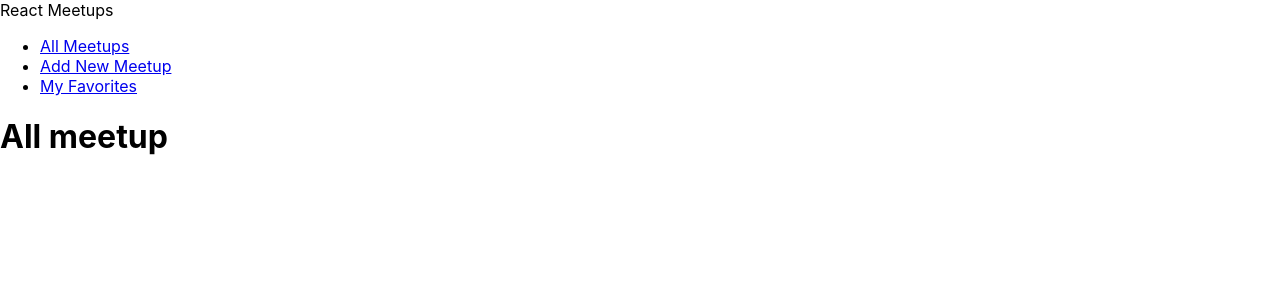
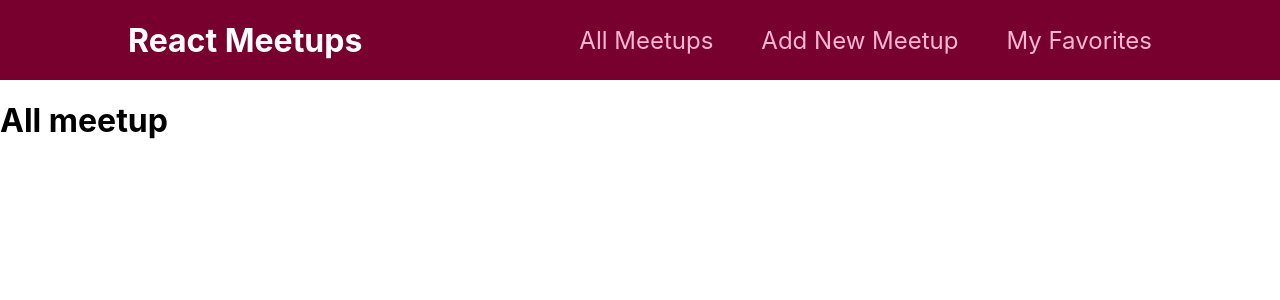
Before and after one commit to Denaindra/ReactJSMeetups, a React (Create React App) app: page / in a window 1280 px wide. Shown: the top 300 px of the page. Built offline with nearby package versions, Linux system fonts and the light colour scheme.

Commit message:
fixed navigation bar width

```diff
--- a/src/componet/layout/MainNavigation.jsx
+++ b/src/componet/layout/MainNavigation.jsx
@@ -1,9 +1,10 @@
 import { Link } from "react-router-dom";
+import classes  from '../../css/MainNavigation.module.css'
 
 const MainNavigation = () => {
     return (
-        <header>
-        <div>React Meetups</div>
+        <header className={classes.header}>
+        <div  className={classes.logo}>React Meetups</div>
         <nav>
           <ul>
             <li>
--- /dev/null
+++ b/src/css/MainNavigation.module.css
@@ -0,0 +1,47 @@
+.header {
+    width: 80%;
+    height: 5rem;
+    display: flex;
+    align-items: center;
+    justify-content: space-between;
+    background-color: #77002e;
+    padding: 0 10%;
+  }
+
+  .logo {
+    font-size: 2rem;
+    color: white;
+    font-weight: bold;
+  }
+
+  .header ul {
+    list-style: none;
+    margin: 0;
+    padding: 0;
+    display: flex;
+    align-items: baseline;
+  }
+
+  .header li {
+    margin-left: 3rem;
+  }
+
+  .header a {
+    text-decoration: none;
+    font-size: 1.5rem;
+    color: #fcb8d2;
+  }
+
+  .header a:hover,
+  .header a:active,
+  .header a.active {
+    color: white;
+  }
+
+  .badge {
+    background-color: #cc2062;
+    color: white;
+    border-radius: 12px;
+    padding: 0 1rem;
+    margin-left: 0.5rem;
+  }
```
